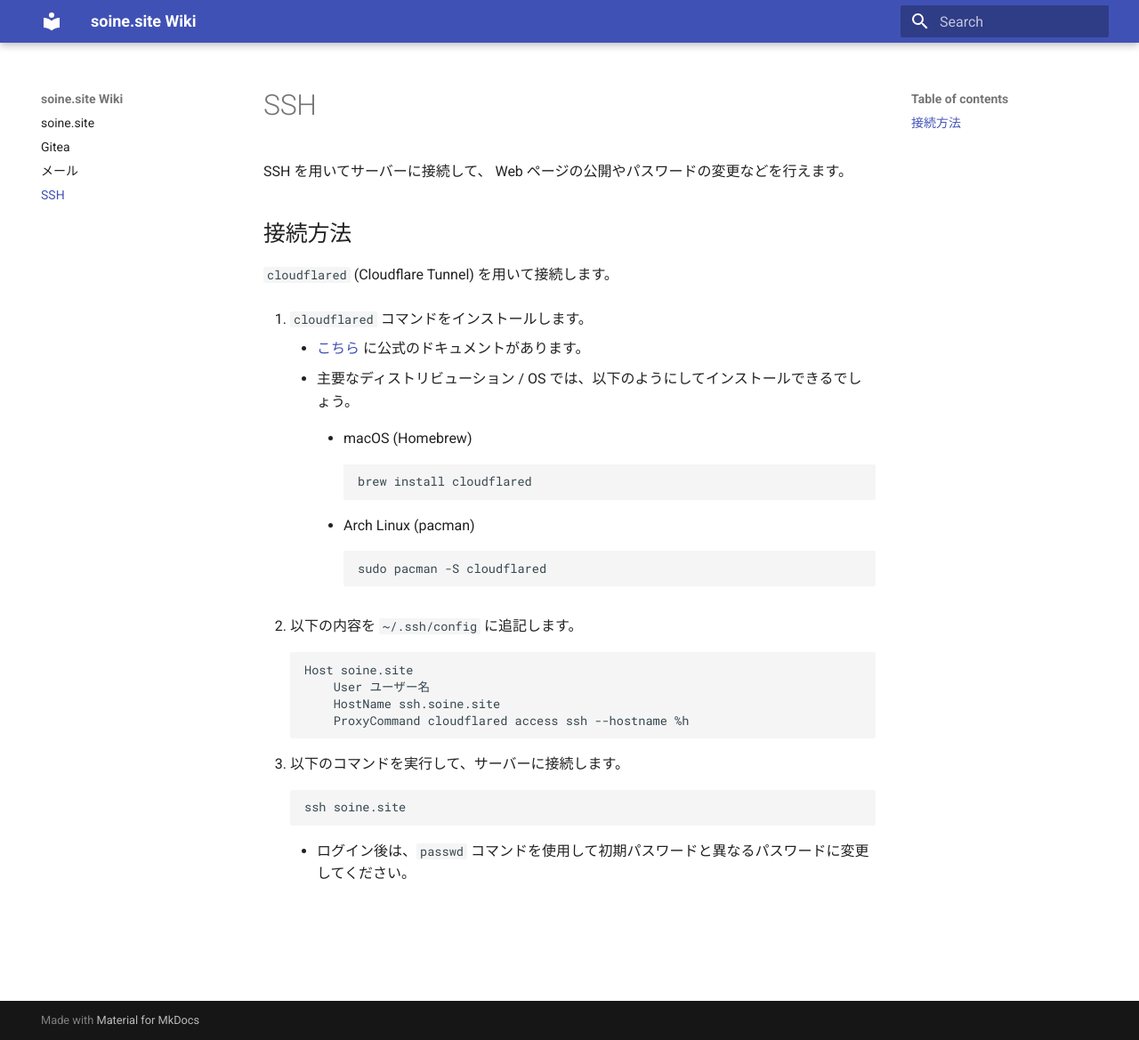
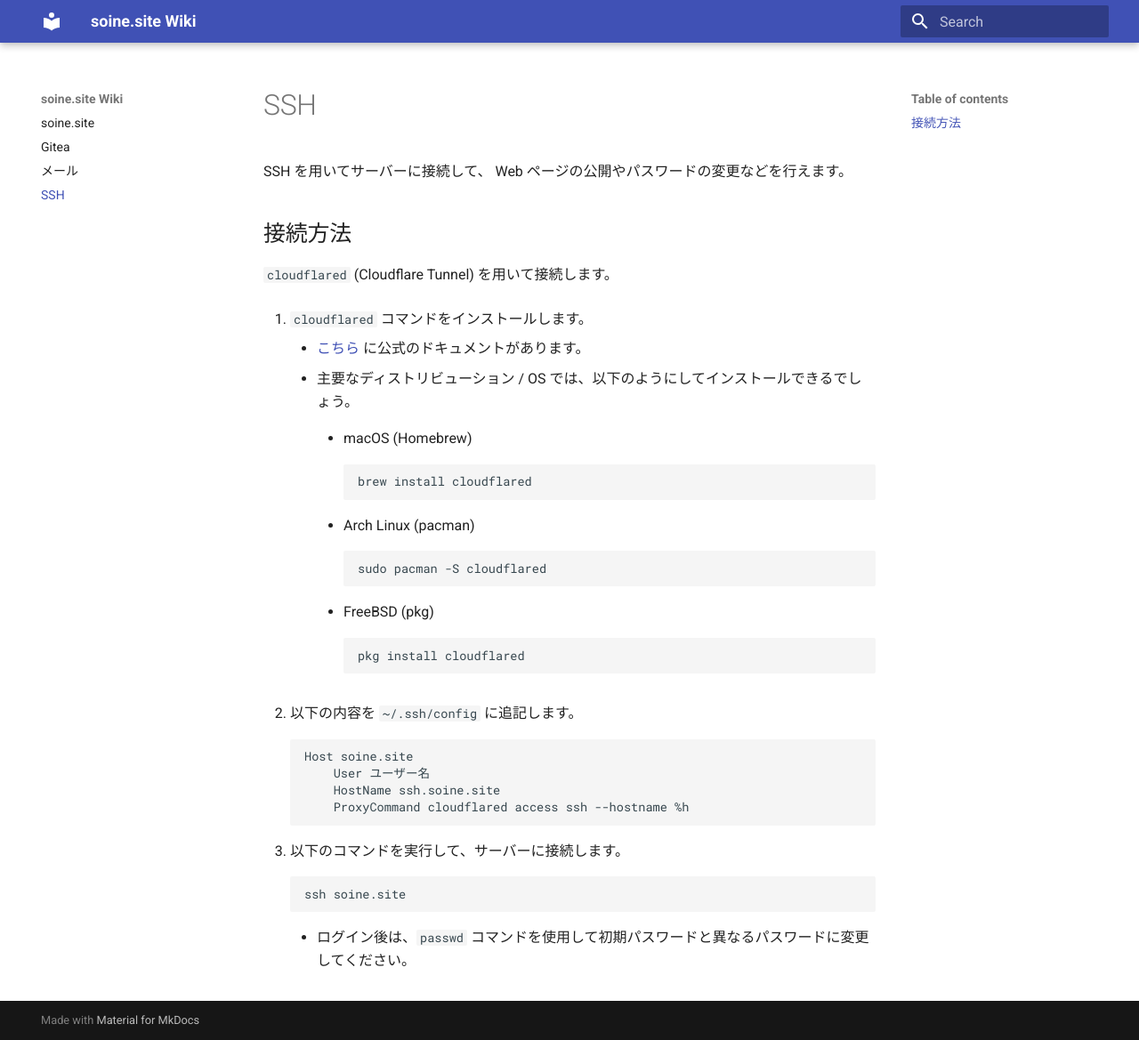
Before and after one commit to soinesite/wiki.soine.site, an MkDocs documentation site: the page built from docs/ssh.md, in a window 1280 px wide and 1169 px high. Shown: the whole window at 89% size. Built offline with MkDocs 1.6.1 and Material for MkDocs 9.7.7, drawn with Linux system fonts in a browser that asks for light colours.

Commit message:
Update ssh.md

````diff
--- a/docs/ssh.md
+++ b/docs/ssh.md
@@ -19,6 +19,11 @@ SSH を用いてサーバーに接続して、 Web ページの公開やパス
             sudo pacman -S cloudflared
             ```
 
+        * FreeBSD (pkg)
+            ```
+            pkg install cloudflared
+            ```
+
 2. 以下の内容を `~/.ssh/config` に追記します。
     ```
     Host soine.site
````
